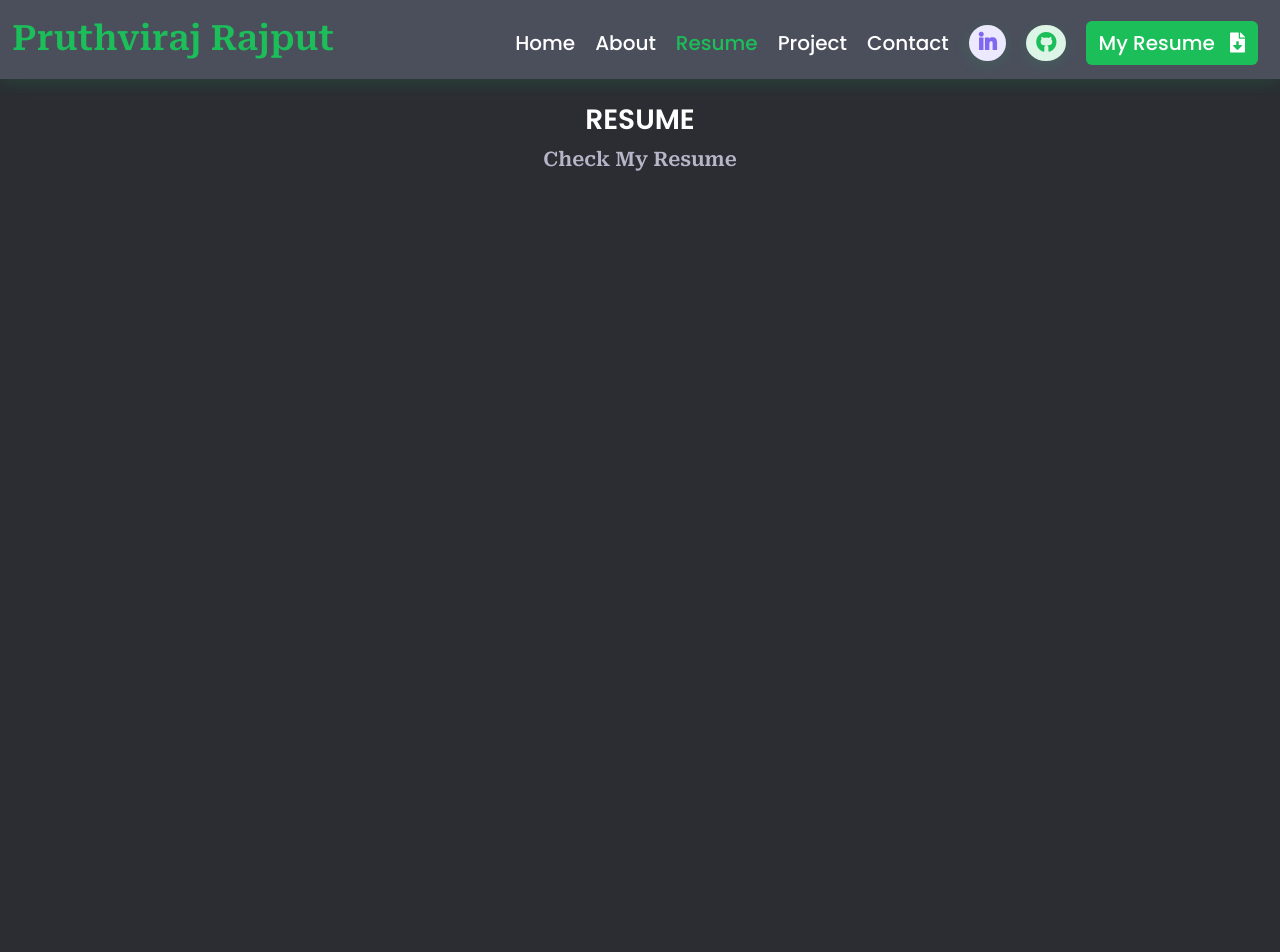
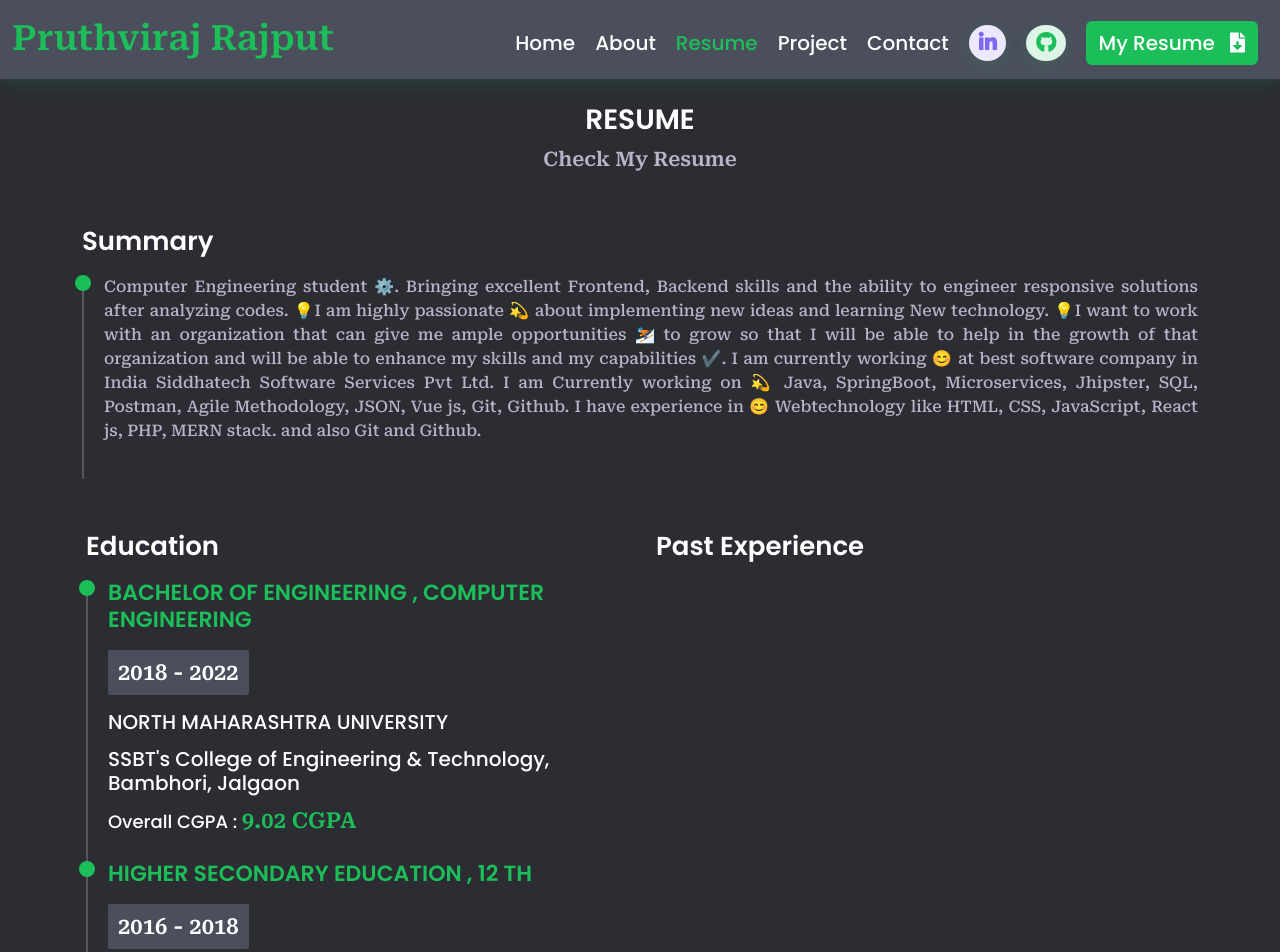
Before and after one commit to pruthvi7384/MY-PORTFOLIO, a Vue app: page /resume in a window 1280 px wide. Shown: the top 952 px of the page. Before the commit the page ends 800 px from the top, so only its background shows below. Built offline with nearby package versions, Linux system fonts and the light colour scheme.

Commit message:
Started Implementing Resume Component

```diff
--- a/src/assets/main.css
+++ b/src/assets/main.css
@@ -31,6 +31,8 @@ html {
     --color5 : #b9b5c9;
     --font-size-20 : 20px;
     --font-size-16 : 16px;
+    --font-size-18 : 18px;
+    --font-size-22 : 22px;
     --font-size-25 : 25px;
     --font-size-26 : 26px;
     --font-size-28 : 28px;
@@ -228,7 +230,22 @@ body{
     h2{
         font-size: var(--font-size-26);
         font-family: var(--font-poppins);
-        font-weight: var(--roboto-600);
+        font-weight: var(--poppins-600);
+    }
+    h3{
+        font-size: var(--font-size-22);
+        font-family: var(--font-poppins);
+        font-weight: var(--poppins-600);
+    }
+    h4{
+        font-size: var(--font-size-20);
+        font-family: var(--font-poppins);
+        font-weight: var(--poppins-500);
+    }
+    h5{
+        font-size: var(--font-size-18);
+        font-family: var(--font-poppins);
+        font-weight: var(--poppins-500);
     }
 /* =========X===Headings===X====== */
 
@@ -312,6 +329,67 @@ body{
     }
 /* ============X===About Me====X======== */
 
+/* ================Resume============== */
+    .resume .summary h2{
+        color: var(--color2);
+        margin: 20px 0px;
+    }
+    .resume .summary .resume-iteam,  .resume .background .resume-iteam{
+        padding: 0 0 20px 20px;
+        margin-top: -2px;
+        border-left: 2px solid rgba(255, 255, 255, 0.2);
+        position: relative;
+    }
+    .resume .summary .resume-iteam p{
+        font-size: var(--font-size-16);
+        font-weight: var(--roboto-500);
+        text-align: justify;
+    }
+    .resume .summary .resume-iteam::before, .resume .background .resume-iteam::before{
+        content: "";
+        position: absolute;
+        width: 16px;
+        height: 16px;
+        border-radius: 50px;
+        left: -9px;
+        top: 0;
+        background:var(--color3);
+        border: 2px solid var(--color3);
+    }
+    .resume .background h2{
+        color: var(--color2);
+        margin: 20px 0px;
+    }
+    .resume .background .resume-iteam h3{
+        color: var(--color3);
+        padding-bottom: 10px;
+    }
+    .resume .background .resume-iteam h4{
+        color: var(--color2);
+        padding-bottom: 5px;
+    }
+    .resume .background .resume-iteam .box{
+        padding: 5px 0px;
+    }
+    .resume .background .resume-iteam .box p span{
+        color: var(--color2);
+        padding:10px;
+        background-color: var(--card-background);
+        border-radius: 2px;
+        font-weight: var(--roboto-600);
+        font-size: var(--font-size-22);
+    }
+    .resume .background .resume-iteam h5{
+        color: var(--color2);
+    }
+    .resume .background .resume-iteam h5 span{
+        color: var(--color3);
+        font-family: var(--font-roboto);
+        font-weight: var(--roboto-600);
+        font-size: var(--font-size-22);
+    }
+/* ===========X====Resume====X========= */
+
 /* ===============Responsiveness================== */
     @media(max-width:1024px){
         .home .row .intro_card{
--- a/src/jsonData/profile.json
+++ b/src/jsonData/profile.json
@@ -4,7 +4,7 @@
         "tag":[
             "Full Stack Developer",
             "Software Developer",
-            "Freelincer"
+            "Freelancer"
         ],
         "shortDescription": "I'm currently working in best software solution company in india, Siddhatech Software Services Pvt Ltd. , working as a Software Developer."
     },
@@ -117,5 +117,40 @@
             "level" : "50%"
         }
     ],
-    "About":"Computer Engineering student ⚙️. Bringing excellent Frontend, Backend skills and the ability to engineer responsive solutions after analyzing codes. 💡I am highly passionate 💫 about implementing new ideas and learning New technology. 💡I want to work with an organization that can give me ample opportunities ⛷️ to grow so that I will be able to help in the growth of that organization and will be able to enhance my skills and my capabilities ✔️. I am currently working 😊 at best software company in India Siddhatech Software Services Pvt Ltd. I am Currently working on 💫 Java, SpringBoot, Microservices, Jhipster, SQL, Postman, Agile Methodology, JSON, Vue js, Git, Github. I have experience in 😊 Webtechnology like HTML, CSS, JavaScript, React js, PHP, MERN stack. and also Git and Github."
+    "About":"Computer Engineering student ⚙️. Bringing excellent Frontend, Backend skills and the ability to engineer responsive solutions after analyzing codes. 💡I am highly passionate 💫 about implementing new ideas and learning New technology. 💡I want to work with an organization that can give me ample opportunities ⛷️ to grow so that I will be able to help in the growth of that organization and will be able to enhance my skills and my capabilities ✔️. I am currently working 😊 at best software company in India Siddhatech Software Services Pvt Ltd. I am Currently working on 💫 Java, SpringBoot, Microservices, Jhipster, SQL, Postman, Agile Methodology, JSON, Vue js, Git, Github. I have experience in 😊 Webtechnology like HTML, CSS, JavaScript, React js, PHP, MERN stack. and also Git and Github.",
+    "Education":[
+        {
+            "title" : "Bachelor of Engineering",
+            "specialization" : "Computer Engineering",
+            "year" : "2018 - 2022",
+            "univercity" : "North Maharashtra University",
+            "collage" : "SSBT's College of Engineering & Technology, Bambhori, Jalgaon",
+            "percentageInfo":{
+                "type" : "Overall CGPA :",
+                "value" : "9.02 CGPA"
+            }
+        },
+        {
+            "title" : "Higher Secondary Education",
+            "specialization" : "12 th",
+            "year" : "2016 - 2018",
+            "univercity" : "Maharashtra State Board",
+            "collage" : "Kai Sau G.F.Patil Jr College , Shahada , Nandurbar",
+            "percentageInfo":{
+                "type" : "Percentage :",
+                "value" : "72.52 %"
+            }
+        },
+        {
+            "title" : "Board of Secondary Education",
+            "specialization" : "10 th",
+            "year" : "2015 - 2016",
+            "univercity" : "Maharashtra State Board",
+            "collage" : "Shree Satpuda Vidyalaya, Lonkheda , Shahada , Nandurbar",
+            "percentageInfo":{
+                "type" : "Percentage :",
+                "value" : "69.20 %"
+            }
+        }
+    ]
 }
--- a/src/views/Resume.vue
+++ b/src/views/Resume.vue
@@ -3,14 +3,49 @@
     <!-- Navigation Bar Component Imported -->
     <navigation></navigation>
     <!--X- Navigation Bar Component Imported -X-->
-    <div class="container project mt-4">
+    <div class="container resume mt-4">
       <div class="row headdings">
         <h1>RESUME</h1>
         <p>Check My Resume</p>
       </div>
-      <div class="row">
-        <div class="col-xl-4"></div>
-        <div class="col-xl-8"></div>
+      <div class="row summary mt-3">
+        <div class="col-xl-12">
+          <h2>Summary</h2>
+          <div class="resume-iteam">
+            <p>{{ JSON.About }}</p>
+          </div>
+          <!-- <p>{{ JSON.About }}</p> -->
+        </div>
+      </div>
+      <div class="row background mt-3">
+        <div class="col-xl-6 p-3">
+          <h2>Education</h2>
+          <div
+            class="resume-iteam"
+            v-for="(data, index) in JSON.Education"
+            :key="index"
+          >
+            <h3 class="text-uppercase">
+              {{ data.title }} , {{ data.specialization }}
+            </h3>
+            <div class="box">
+              <p>
+                <span>{{ data.year }}</span>
+              </p>
+            </div>
+            <h4 class="text-uppercase">{{ data.univercity }}</h4>
+            <h4>
+              {{ data.collage }}
+            </h4>
+            <h5>
+              {{ data.percentageInfo.type }}
+              <span>{{ data.percentageInfo.value }}</span>
+            </h5>
+          </div>
+        </div>
+        <div class="col-xl-6 p-3">
+          <h2>Past Experience</h2>
+        </div>
       </div>
     </div>
   </div>
@@ -18,6 +53,7 @@
 
 <script>
 import Navigation from "../components/Navigation.vue";
+import JSON from "../jsonData/profile.json";
 export default {
   components: { Navigation },
   name: "Resume",
```
